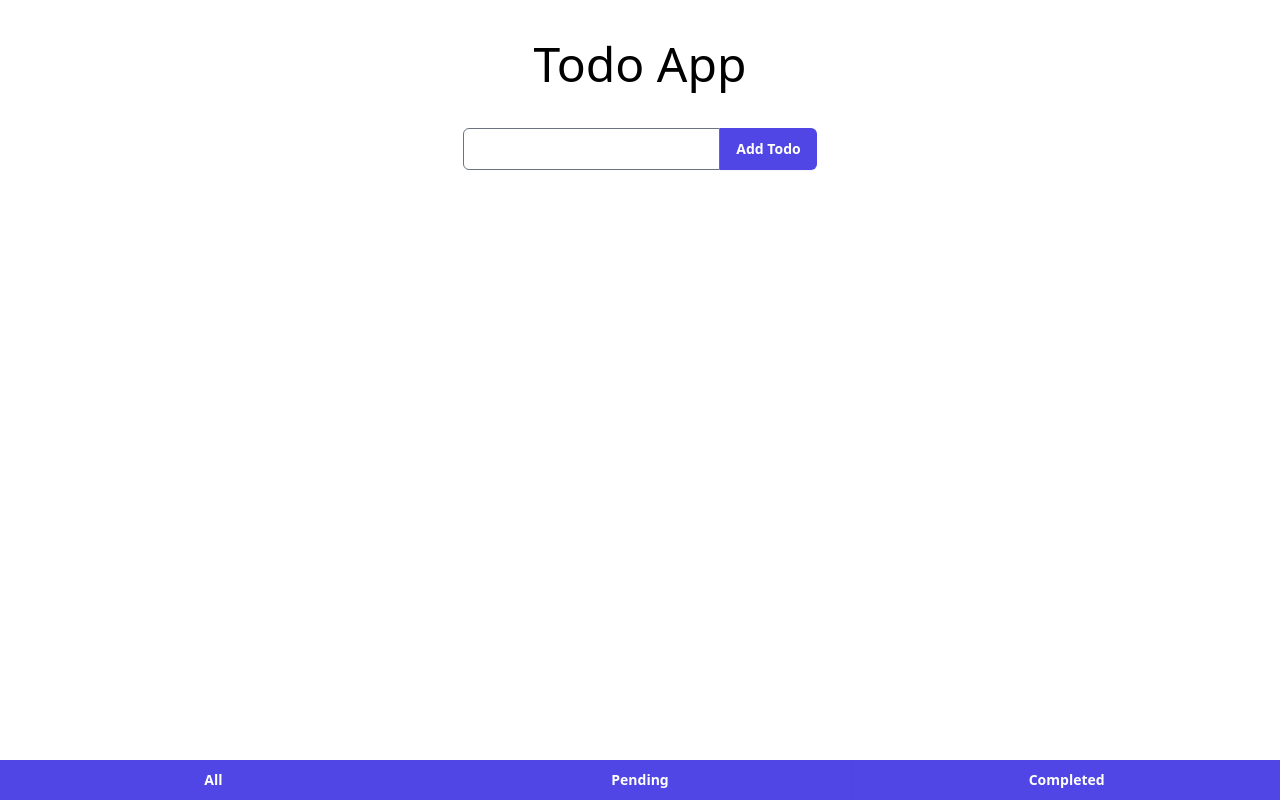
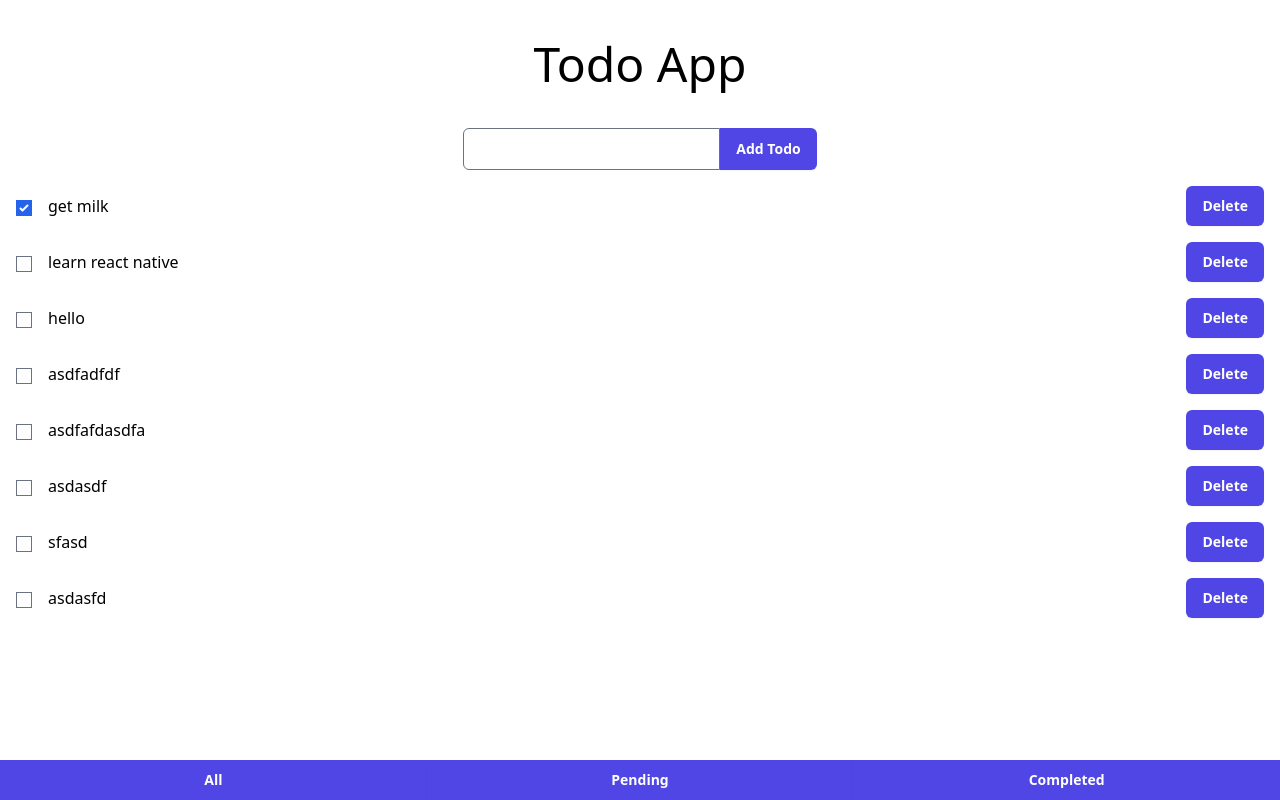
Before and after one commit to the-special-character/covalance-react, a React (Vite) app: page / in a window 1280 px wide. Built offline with nearby package versions, Linux system fonts and the light colour scheme; data requests are answered from the project's data file.

Commit message:
commit code

```diff
--- /dev/null
+++ b/db.json
@@ -0,0 +1,45 @@
+{
+  "todoList": [
+    {
+      "text": "get milk",
+      "isDone": true,
+      "id": 3
+    },
+    {
+      "text": "learn react native",
+      "isDone": false,
+      "id": 4
+    },
+    {
+      "text": "hello",
+      "isDone": false,
+      "id": 5
+    },
+    {
+      "text": "asdfadfdf",
+      "isDone": false,
+      "id": 6
+    },
+    {
+      "text": "asdfafdasdfa",
+      "isDone": false,
+      "id": 7
+    },
+    {
+      "text": "asdasdf",
+      "isDone": false,
+      "id": 8
+    },
+    {
+      "text": "sfasd",
+      "isDone": false,
+      "id": 9
+    },
+    {
+      "text": "asdasfd",
+      "isDone": false,
+      "id": 10
+    }
+  ],
+  "products": []
+}
--- a/package.json
+++ b/package.json
@@ -7,7 +7,8 @@
     "dev": "vite",
     "build": "tsc && vite build",
     "lint": "eslint . --ext ts,tsx --report-unused-disable-directives --max-warnings 0",
-    "preview": "vite preview"
+    "preview": "vite preview",
+    "start:server": "json-server --watch db.json --port 3004"
   },
   "dependencies": {
     "react": "^18.2.0",
@@ -26,6 +27,7 @@
     "eslint": "^8.45.0",
     "eslint-plugin-react-hooks": "^4.6.0",
     "eslint-plugin-react-refresh": "^0.4.3",
+    "json-server": "^0.17.4",
     "postcss": "^8.4.30",
     "tailwindcss": "^3.3.3",
     "typescript": "^5.0.2",
--- a/src/Todo/index.tsx
+++ b/src/Todo/index.tsx
@@ -11,24 +11,52 @@ class Todo extends PureComponent {
   };
 
   inputRef = createRef();
+  dialog = createRef<HTMLDialogElement>();
 
-  // changeText = (event) => {
-  //   this.setState({ todoText: event.target.value });
-  // };
+  componentDidMount() {
+    this.loadData();
+  }
 
-  addTodo = (event) => {
+  loadData = async () => {
+    try {
+      this.dialog.current.showModal();
+      const res = await fetch("http://localhost:3004/todoList");
+      const json = await res.json();
+      this.setState({ todoList: json });
+    } catch (error) {
+    } finally {
+      this.dialog.current.close();
+    }
+  };
+
+  addTodo = async (event) => {
+    try {
+      this.dialog.current.showModal();
       event.preventDefault();
 
       const todoText = this.inputRef.current;
 
       if (todoText) {
+        const res = await fetch("http://localhost:3004/todoList", {
+          method: "POST",
+          body: JSON.stringify({
+            text: todoText.value,
+            isDone: false,
+          }),
+          headers: {
+            "Content-Type": "application/json",
+            Accept: "application/json",
+          },
+        });
+
+        // this.loadData();
+
+        const json = await res.json();
+
         this.setState(
           ({ todoList }) => {
             return {
-            todoList: [
-              ...todoList,
-              { text: todoText.value, id: new Date().valueOf(), isDone: false },
-            ],
+              todoList: [...todoList, json],
             };
           },
           () => {
@@ -36,28 +64,54 @@ class Todo extends PureComponent {
           }
         );
       }
+    } catch (error) {
+    } finally {
+      this.dialog.current.close();
+    }
   };
 
-  toggleCompleteTodo = (item) => {
+  toggleCompleteTodo = async (item) => {
+    try {
+      const res = await fetch(`http://localhost:3004/todoList/${item.id}`, {
+        method: "PUT",
+        body: JSON.stringify({
+          ...item,
+          isDone: !item.isDone,
+        }),
+        headers: {
+          "Content-Type": "application/json",
+          Accept: "application/json",
+        },
+      });
+
+      const json = await res.json();
+
       this.setState(({ todoList }) => {
         const index = todoList.findIndex((x) => x.id === item.id);
         return {
           todoList: [
             ...todoList.slice(0, index),
-          { ...todoList[index], isDone: !todoList[index].isDone },
+            json,
             ...todoList.slice(index + 1),
           ],
         };
       });
+    } catch (error) {}
   };
 
-  deleteTodo = (item) => {
+  deleteTodo = async (item) => {
+    try {
+      await fetch(`http://localhost:3004/todoList/${item.id}`, {
+        method: "DELETE",
+      });
+
       this.setState(({ todoList }) => {
         const index = todoList.findIndex((x) => x.id === item.id);
         return {
           todoList: [...todoList.slice(0, index), ...todoList.slice(index + 1)],
         };
       });
+    } catch (error) {}
   };
 
   filterTodo = (filterType: string) => {
@@ -70,6 +124,29 @@ class Todo extends PureComponent {
     const { todoList, filterType } = this.state;
     return (
       <div className="flex h-screen flex-col items-center">
+        <dialog className="backdrop:bg-slate-900/30" ref={this.dialog}>
+          <svg
+            className="animate-spin h-10 w-10 text-black bg-transparent"
+            xmlns="http://www.w3.org/2000/svg"
+            fill="none"
+            viewBox="0 0 24 24"
+          >
+            <circle
+              className="opacity-25"
+              cx="12"
+              cy="12"
+              r="10"
+              stroke="currentColor"
+              stroke-width="4"
+            ></circle>
+            <path
+              className="opacity-75"
+              fill="currentColor"
+              d="M4 12a8 8 0 018-8V0C5.373 0 0 5.373 0 12h4zm2 5.291A7.962 7.962 0 014 12H0c0 3.042 1.135 5.824 3 7.938l3-2.647z"
+            ></path>
+          </svg>
+        </dialog>
+
         <h1 className="text-5xl my-10">Todo App</h1>
         <TodoForm addTodo={this.addTodo} ref={this.inputRef} />
         <TodoList
```
Also changed, not shown: 1 other file (tests, documents, lock files or other folders). Lines whose indentation alone changed are shown as unchanged.
